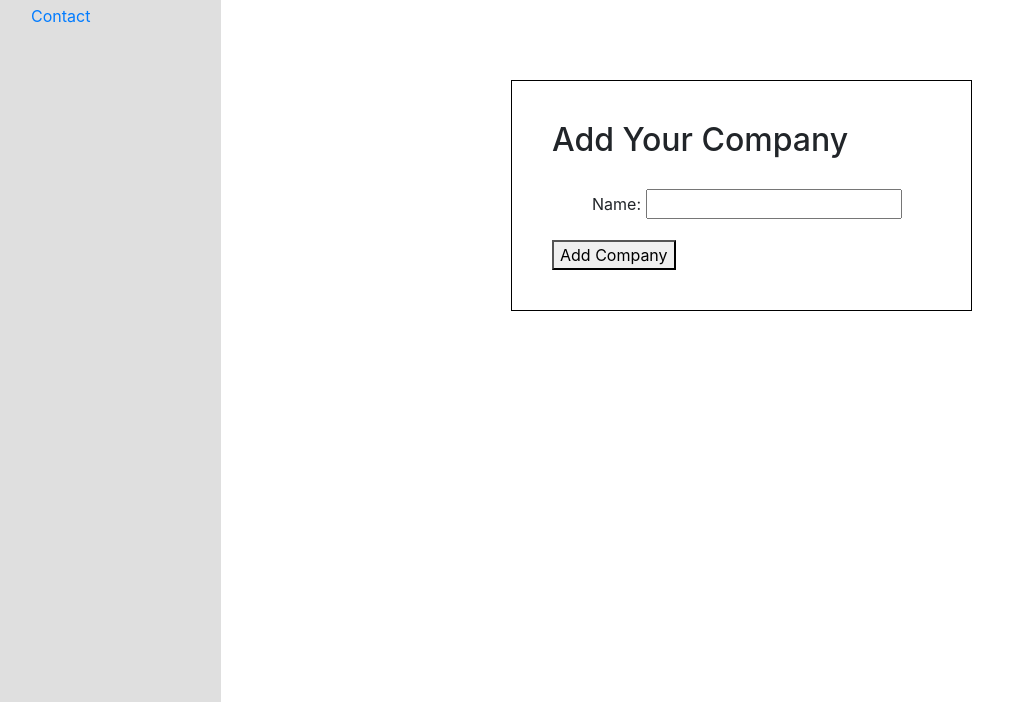
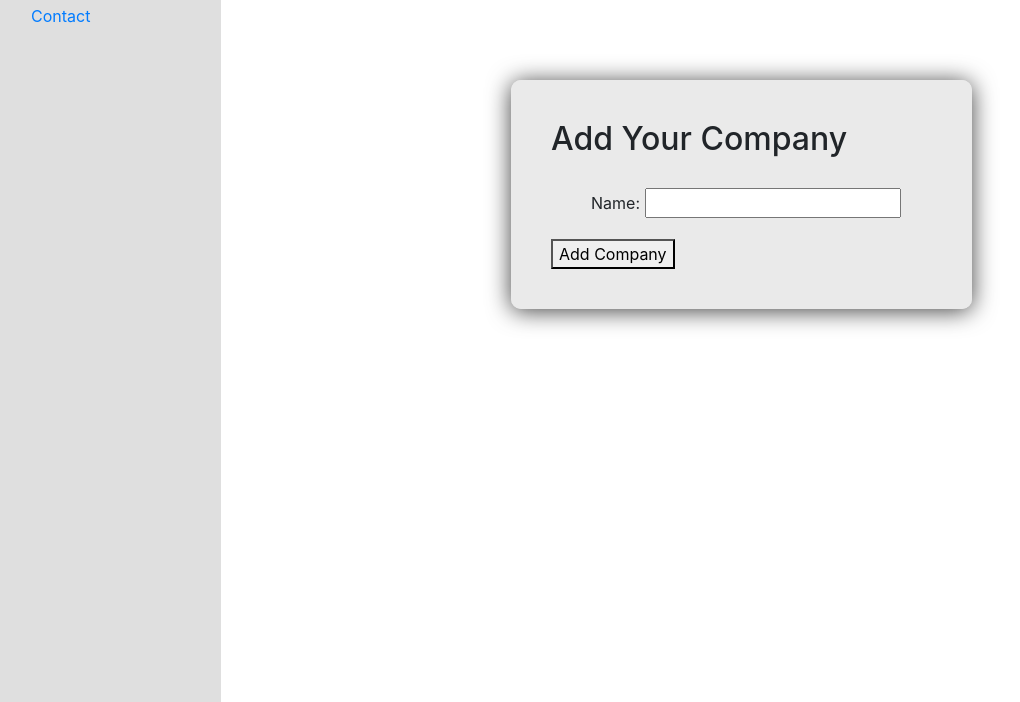
Before and after one commit to ldavidson45/staffing, a Django app: page /profile/1/company in a window 1280 px wide; the page is wider, and only the part inside the window is pictured. Shown: the part 98-800 px from the top of that part, without its empty margins (9-1029 px from the left). Run offline with Django 3.2, Linux system fonts and the light colour scheme; style sheets or scripts are compiled from the project's sources; some libraries are stand-ins or nearby versions.

Commit message:
adding some SHADOW BABY

```diff
--- a/staffing/static/css/create_company.css
+++ b/staffing/static/css/create_company.css
@@ -1,5 +1,8 @@
 form {
-  border: 1px solid black;
+  background-color: rgba(223, 223, 223, 0.64);
+  -webkit-box-shadow: 0px 2px 23px 0px rgba(0, 0, 0, 0.75);
+          box-shadow: 0px 2px 23px 0px rgba(0, 0, 0, 0.75);
+  border-radius: 10px;
   width: 45%;
   padding: 40px;
   margin-left: 15em;
--- a/staffing/static/css/create_company.scss
+++ b/staffing/static/css/create_company.scss
@@ -4,9 +4,12 @@ $darkgreen: #465c4b;
 $yellow: #98946f;
 $khaki: #c9be94;
 $lightyellow: #f5edbe;
+$grey: rgba(223, 223, 223, 0.64);
 
 form {
-	border: 1px solid black;
+	background-color: $grey;
+	box-shadow: 0px 2px 23px 0px rgba(0, 0, 0, 0.75);
+	border-radius: 10px;
 	width: 45%;
 	padding: 40px;
 	margin-left: 15em;
```
Also changed, not shown: 1 other file.
